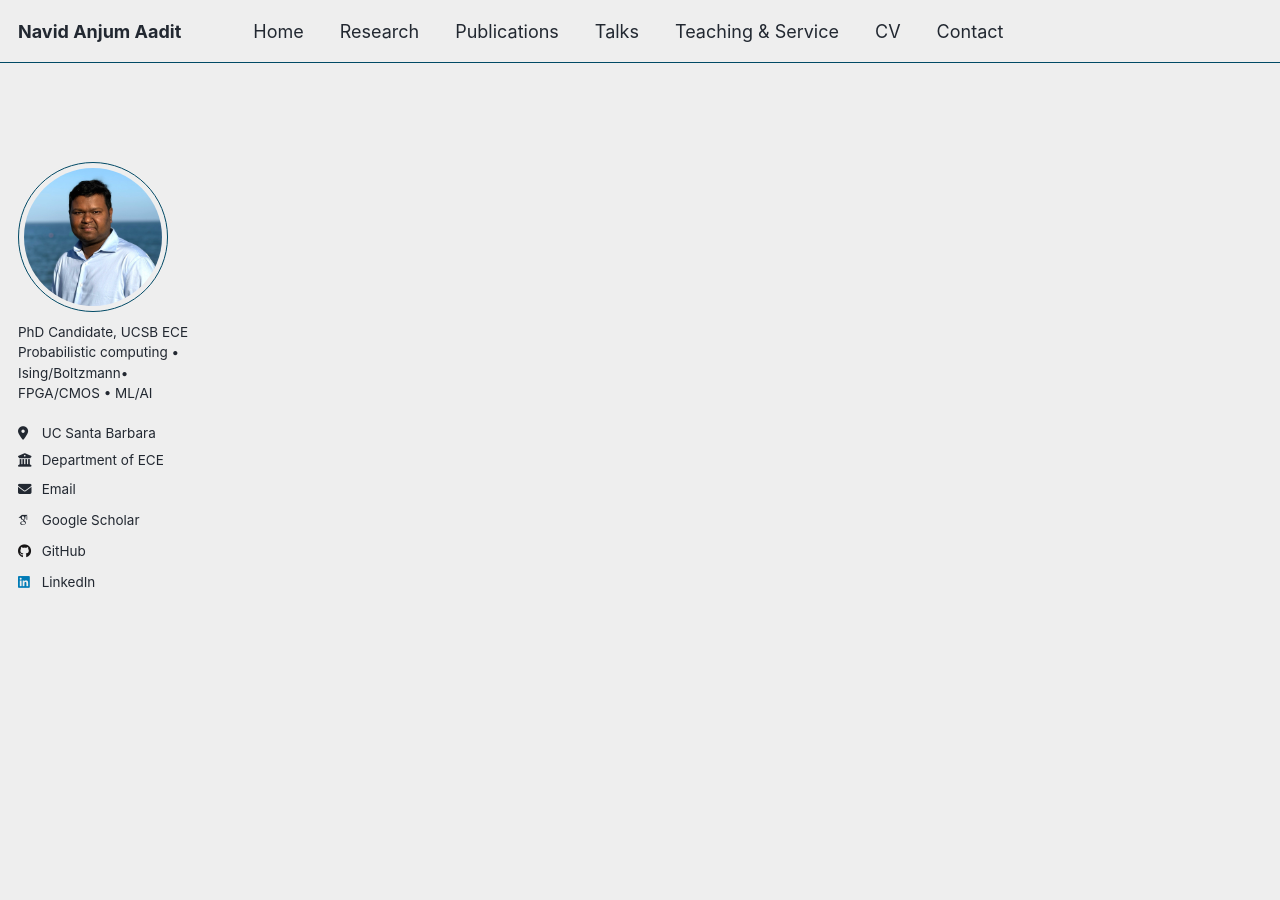
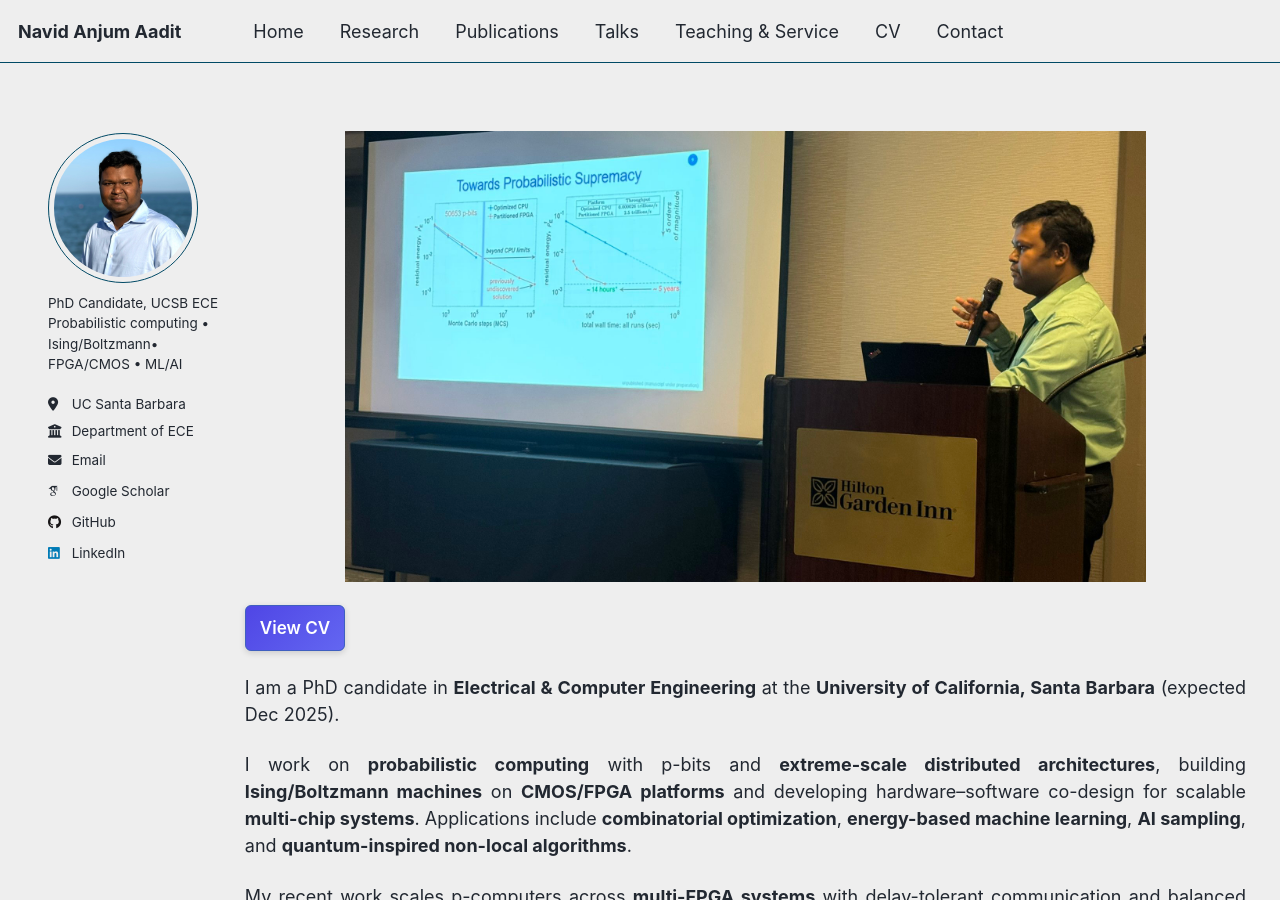
Before and after one commit to navidaadit/navidaadit.github.io, a Jekyll site: the page built from _pages/about.md, in a window 1280 px wide and 900 px high. Built offline with Jekyll 4.4.1, drawn with Linux system fonts in a browser that asks for light colours; some web fonts are replaced.

Commit message:
Update _custom.scss

```diff
--- a/_sass/_custom.scss
+++ b/_sass/_custom.scss
@@ -394,56 +394,31 @@
   }
 }
 
-/* ==== Desktop sidebar/layout (precise + stable) ==== */
+
+/* ---- Sidebar + content spacing (stable on all screens) ---- */
 :root{
-  --masthead-h: 70px;                 /* navbar height */
-  --sidebar-w: 200px;                 /* actual sidebar width */
-  --sidebar-gap: 10px;                /* space between sidebar and content */
-  --page-gutter: 48px;                /* distance from screen edge to sidebar */
+  --masthead-h: 70px;      /* masthead height */
+  --sidebar-w: 200px;      /* sidebar width */
+  --sidebar-gap: 14px;     /* space between sidebar and content */
+  --page-gutter: 48px;     /* space from left edge of screen */
 }
 
+/* Desktop and up */
 @media (min-width:1024px){
-  /* Turn the outer wrapper into a 4-column grid:
-     [gutter][sidebar][gap][content]  */
-  .initial-content{
-    display: grid !important;
-    grid-template-columns:
-      var(--page-gutter)
-      var(--sidebar-w)
-      var(--sidebar-gap)
-      minmax(0, 1fr) !important;
-    column-gap: 0 !important;
-
-    /* neutralize any earlier left padding that was creating the “ocean” */
-    padding-left: 0 !important;
-    margin-left: auto !important;
-    margin-right: auto !important;
-  }
-
-  /* Sidebar stays fixed in its grid column and sticks under the masthead */
   .sidebar{
-    position: sticky !important;
+    position: fixed !important;
     top: var(--masthead-h) !important;
-    grid-column: 2 !important;  /* the sidebar column */
-    left: auto !important;
+    left: var(--page-gutter) !important;   /* keeps it off the very edge */
     width: var(--sidebar-w) !important;
     float: none !important;
     z-index: 10;
   }
 
-  /* The page/content lives in the last column with NO extra offsets */
-  .page{
-    grid-column: 4 !important;  /* the content column */
-    margin: 0 !important;
-    padding: 0 !important;
-  }
-  .page__inner{ margin: 0 !important; padding: 0 !important; }
-}
-
-/* Optional: gently tighten the gap on ultra-wide monitors */
-@media (min-width:1600px){
-  :root{
-    --sidebar-gap: 8px;
-    --page-gutter: 20px;
+  /* Reserve space for the sidebar with padding (not margin) so the main
+     remains centered on very wide monitors. */
+  .initial-content{
+    margin-left: auto !important;
+    margin-right: auto !important;
+    padding-left: calc(var(--page-gutter) + var(--sidebar-w) + var(--sidebar-gap)) !important;
   }
 }
```
